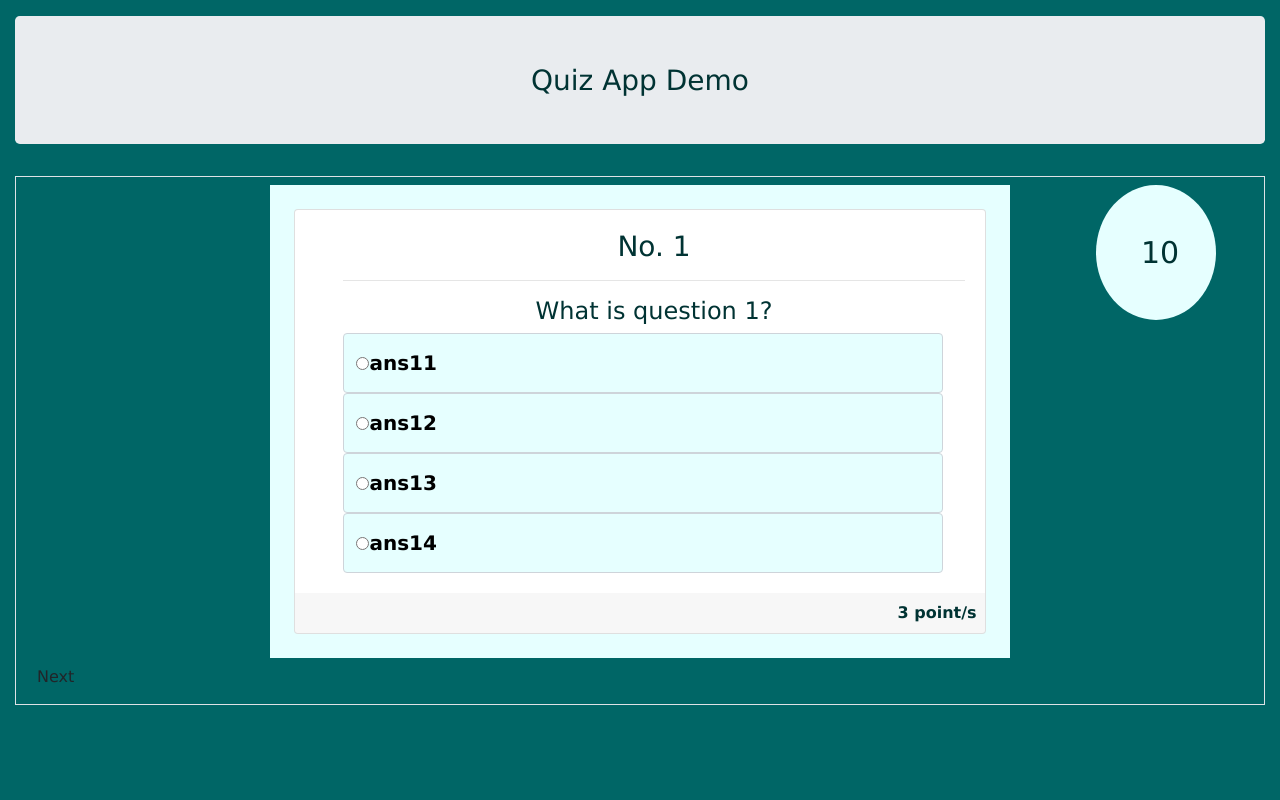
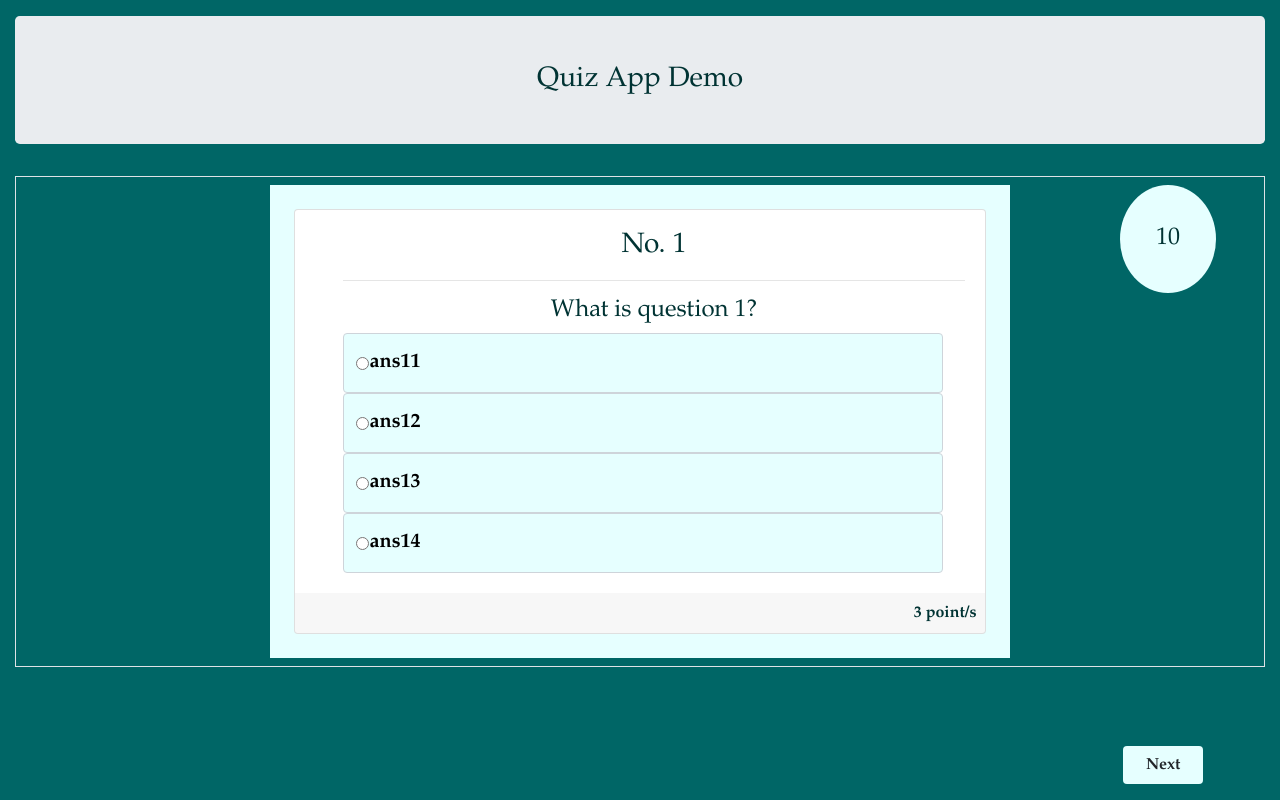
Before and after one commit to TITHI1244/Quiz-app-using-React, a React app: page /quizView/1 in a window 1280 px wide. Built offline with nearby package versions, Linux system fonts and the light colour scheme.

Commit message:
Updated stylesheet
A few changes in fx. font, padding etc.

```diff
--- a/src/css/style.css
+++ b/src/css/style.css
@@ -1,25 +1,33 @@
 body {
-    font-size: 16px;
     background-color: #006666;
     color: #003333;
-    font-family: verdana;
+    font-family: Palatino Linotype;
 }
 .jumbotron {
 	height: 8em;
 	padding-top: 3em;
-
+}
+.timer, .btnNxt, .btnAgain, .card-group, .userInp {
+	background-color: #e6ffff;
 }
 .timer {
 	border-radius: 50%;
-	background-color: #e6ffff;
 	width: 4em;
 	position: absolute;
 	right: 5%;
 	padding: 1.5em;
-	font-size: 30px;
+	font-size: 150%;
 }
-.card-group {
-	background-color: #e6ffff;
+.btnNxt {
+	width: 5em;
+	position: absolute;
+	right: 6%;
+	bottom: 2%;
+	font-weight: bolder;
+}
+.btnAgain {
+	width: 10em;
+	font-weight: bolder;
 }
 .quiz {
 	border-color: black;
@@ -43,7 +51,6 @@ body {
 	width: 30em;
 	height: 3em;
 	font-size: 20px;
-	background-color: #e6ffff;
 	color: black;
 	font-weight: bolder;
 }
@@ -59,5 +66,5 @@ body {
 	color: #e6ffff;
 }
 .welcome {
-	color: #ffffff;
+	color: #ADFF2F;
 }
```
